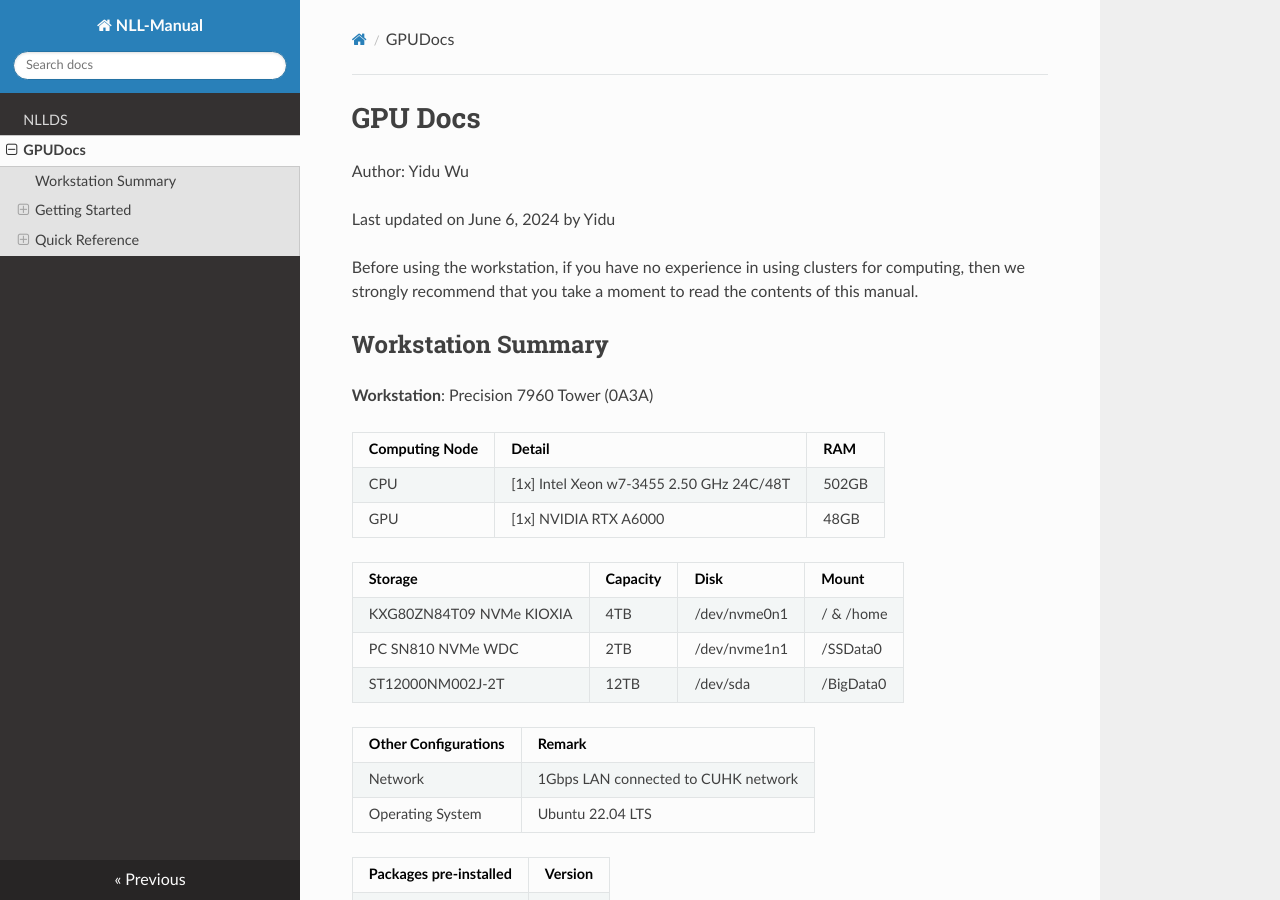
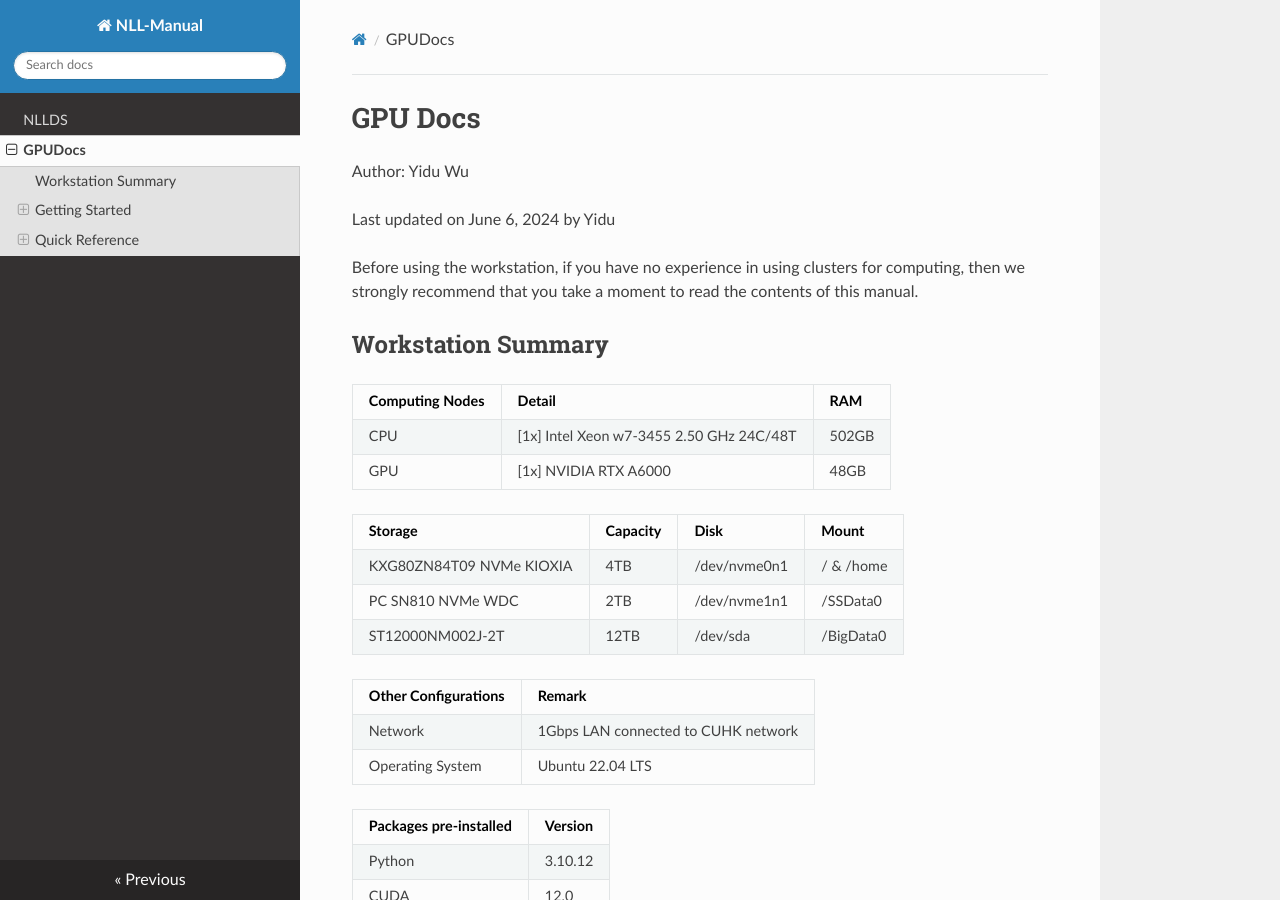
Before and after one commit to witten-wu/NLLDS-Manual, an MkDocs documentation site: the page built from docs/GPUDocs.md, in a window 1280 px wide and 900 px high. Built offline with MkDocs 1.6.1, drawn with Linux system fonts in a browser that asks for light colours; nearby versions of some CDN libraries.

Commit message:
Add files via upload

```diff
--- a/docs/GPUDocs.md
+++ b/docs/GPUDocs.md
@@ -6,9 +6,7 @@ Last updated on June 6, 2024 by Yidu
 Before using the workstation, if you have no experience in using clusters for computing, then we strongly recommend that you take a moment to read the contents of this manual.
 
 ## Workstation Summary
-**Workstation**: Precision 7960 Tower (0A3A)
-
-| Computing Node     | Detail                                    | RAM              |
+| Computing Nodes    | Detail                                    | RAM              |
 | ------------------ | ----------------------------------------- | ---------------- |
 | CPU                | [1x] Intel Xeon w7-3455 2.50 GHz 24C/48T  | 502GB            |
 | GPU                | [1x] NVIDIA RTX A6000                     | 48GB             |
```
